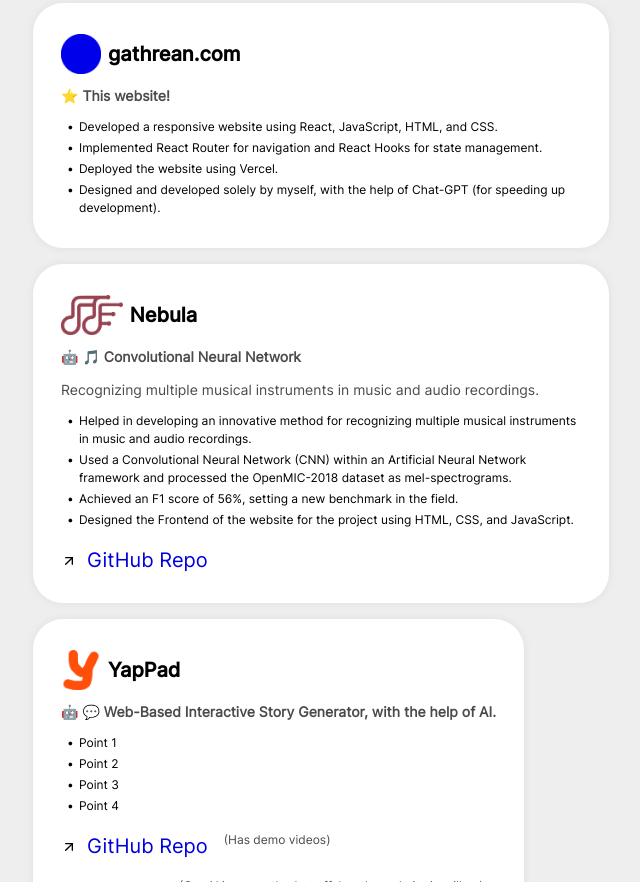
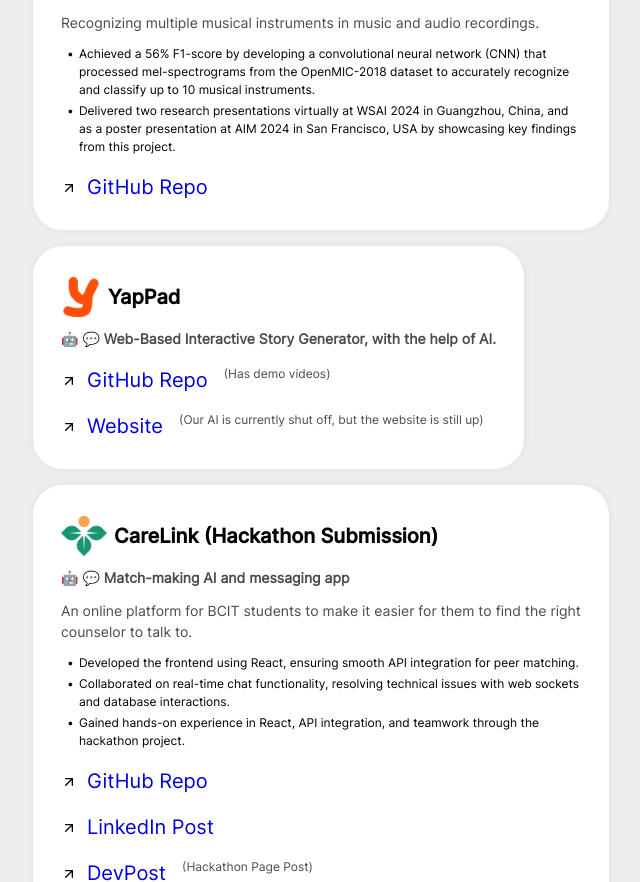
Before and after one commit to gathrean/my-portfolio, a React (Create React App) app: page / in a window 1280 px wide. Shown: the part 2561-3443 px from the top of the page, without its empty margins (543-1183 px from the left). Built offline with nearby package versions, Linux system fonts and the light colour scheme.

Commit message:
Updated projects descriptions

```diff
--- a/src/App.css
+++ b/src/App.css
@@ -57,7 +57,7 @@ h2 {
 }
 
 h3 {
-  font: bold 1.875rem/3.375rem var(--ffh3);
+  font: bold 1.875rem/2rem var(--ffh3);
 }
 
 h4 {
--- a/src/pages/LandingPage/Sections/PROJECTS/PROJECTS.jsx
+++ b/src/pages/LandingPage/Sections/PROJECTS/PROJECTS.jsx
@@ -25,9 +25,9 @@ export function PROJECTS() {
 
                 <div className="card-container">
 
-                    <h3>2024 Projects</h3>
+                    {/* <h3>2024 Projects</h3> */}
 
-                    <div className="card">
+                    {/* <div className="card">
                         <div className="link-and-icon-container">
                             <img className="project-small-icon" alt="Project Small Icon" src={GathreanIcon} />
                             <h5>gathrean.com</h5>
@@ -39,7 +39,7 @@ export function PROJECTS() {
                             <li>Deployed the website using Vercel.</li>
                             <li>Designed and developed solely by myself, with the help of Chat-GPT (for speeding up development).</li>
                         </ul>
-                    </div>
+                    </div> */}
 
                     <div className="card">
                         <div className="link-and-icon-container">
@@ -49,10 +49,8 @@ export function PROJECTS() {
                         <p className="tagline">🤖 🎵 Convolutional Neural Network</p>
                         <p>Recognizing multiple musical instruments in music and audio recordings.</p>
                         <ul>
-                            <li>Helped in developing an innovative method for recognizing multiple musical instruments in music and audio recordings.</li>
-                            <li>Used a Convolutional Neural Network (CNN) within an Artificial Neural Network framework and processed the OpenMIC-2018 dataset as mel-spectrograms.</li>
-                            <li>Achieved an F1 score of 56%, setting a new benchmark in the field.</li>
-                            <li>Designed the Frontend of the website for the project using HTML, CSS, and JavaScript.</li>
+                            <li>Achieved a 56% F1-score by developing a convolutional neural network (CNN) that processed mel-spectrograms from the OpenMIC-2018 dataset to accurately recognize and classify up to 10 musical instruments.</li>
+                            <li>Delivered two research presentations virtually at WSAI 2024 in Guangzhou, China, and as a poster presentation at AIM 2024 in San Francisco, USA by showcasing key findings from this project.</li>
                         </ul>
                         <div className="small-link-container">
                             <a className="external-link small-link" href="https://github.com/gathrean/Nebula">
@@ -68,12 +66,6 @@ export function PROJECTS() {
                             <h5>YapPad</h5>
                         </div>
                         <p className="tagline">🤖 💬 Web-Based Interactive Story Generator, with the help of AI.</p>
-                        <ul>
-                            <li>Point 1</li>
-                            <li>Point 2</li>
-                            <li>Point 3</li>
-                            <li>Point 4</li>
-                        </ul>
                         <div className="small-link-container">
                             <a className="external-link small-link" href="https://github.com/xinyang417/YapPad">
                                 <ArrowRightIcon />
@@ -90,20 +82,17 @@ export function PROJECTS() {
                         </div>
                     </div>
 
-                    <h3>2024 Hackathon Project</h3>
-
                     <div className="card">
                         <div className="link-and-icon-container">
                             <img className="project-small-icon" alt="Project Small Icon" src={CareLinkIcon} />
-                            <h5>CareLink</h5>
+                            <h5>CareLink (Hackathon Submission)</h5>
                         </div>
                         <p className="tagline">🤖 💬 Match-making AI and messaging app</p>
                         <p>An online platform for BCIT students to make it easier for them to find the right counselor to talk to.</p>
                         <ul>
-                            <li>Point 1</li>
-                            <li>Point 2</li>
-                            <li>Point 3</li>
-                            <li>Point 4</li>
+                            <li>Developed the frontend using React, ensuring smooth API integration for peer matching.</li>
+                            <li>Collaborated on real-time chat functionality, resolving technical issues with web sockets and database interactions.</li>
+                            <li>Gained hands-on experience in React, API integration, and teamwork through the hackathon project.</li>
                         </ul>
                         <div className="small-link-container">
                             <a className="external-link small-link" href="https://github.com/BardiaTiM/CareLink">
@@ -133,21 +122,19 @@ export function PROJECTS() {
                         </div>
                     </div>
 
-                    <h3>2023 Projects</h3>
-
                     <div className="card">
                         <div className="link-and-icon-container">
                             <img className="project-small-icon" alt="Project Small Icon" src={OrcaSwipeIcon} />
                             <h5>OrcaSwipe</h5>
                         </div>
                         <p className="tagline">📲 📍 Tinder-style social media app for finding nearby group events</p>
-                        <p>"Discover, Host, and Link Up"</p>
-                        <p>"Uncover hidden gems in your city and grow lasting communities with the swipe of a finger."</p>
                         <ul>
-                            <li>Point 1</li>
-                            <li>Point 2</li>
-                            <li>Point 3</li>
-                            <li>Point 4</li>
+                            <li>Contributed over 15,000 lines of code to enhance the platform’s functionality by collaborating in a team of four
+                            developers</li>
+                            <li>Lead the UI/UX design, using Node.js, Express.js, and EJS, while contributing to backend architecture with
+                            MongoDB and Firestore Firebase.</li>
+                            <li>Secured Best UI/UX Design and Best Teamwork awards by delivering a seamless and engaging user interface
+                            for BCIT’s event.</li>
                         </ul>
                         <div className="small-link-container">
                             <a className="external-link small-link" href="https://github.com/gathrean/OrcaSwipe">
@@ -179,10 +166,12 @@ export function PROJECTS() {
                         <p className="tagline">☕️ 🎮 Java Video Game</p>
                         <p>Survive waves of enemies in an endless dungeon, navigating through bullet-hell challenges with occasional flight aids.</p>
                         <ul>
-                            <li>Point 1</li>
-                            <li>Point 2</li>
-                            <li>Point 3</li>
-                            <li>Point 4</li>
+                            <li>Created an endless pixel shooter game by developing game-play mechanics in Java with IntelliJ IDEA, contributing
+                            to dynamic user experiences.</li>
+                            <li>Designed all in-game visuals, including sprites, UI, menus, and background art, by applying creative design
+                            principles and tools.</li>
+                            <li>Improved game performance by identifying and fixing bugs, enhancing the overall gameplay through code
+                            refactoring.</li>
                         </ul>
                         <div className="small-link-container">
                             <a className="external-link small-link" href="https://github.com/BardiaTiM/DungeonQuad">
```
